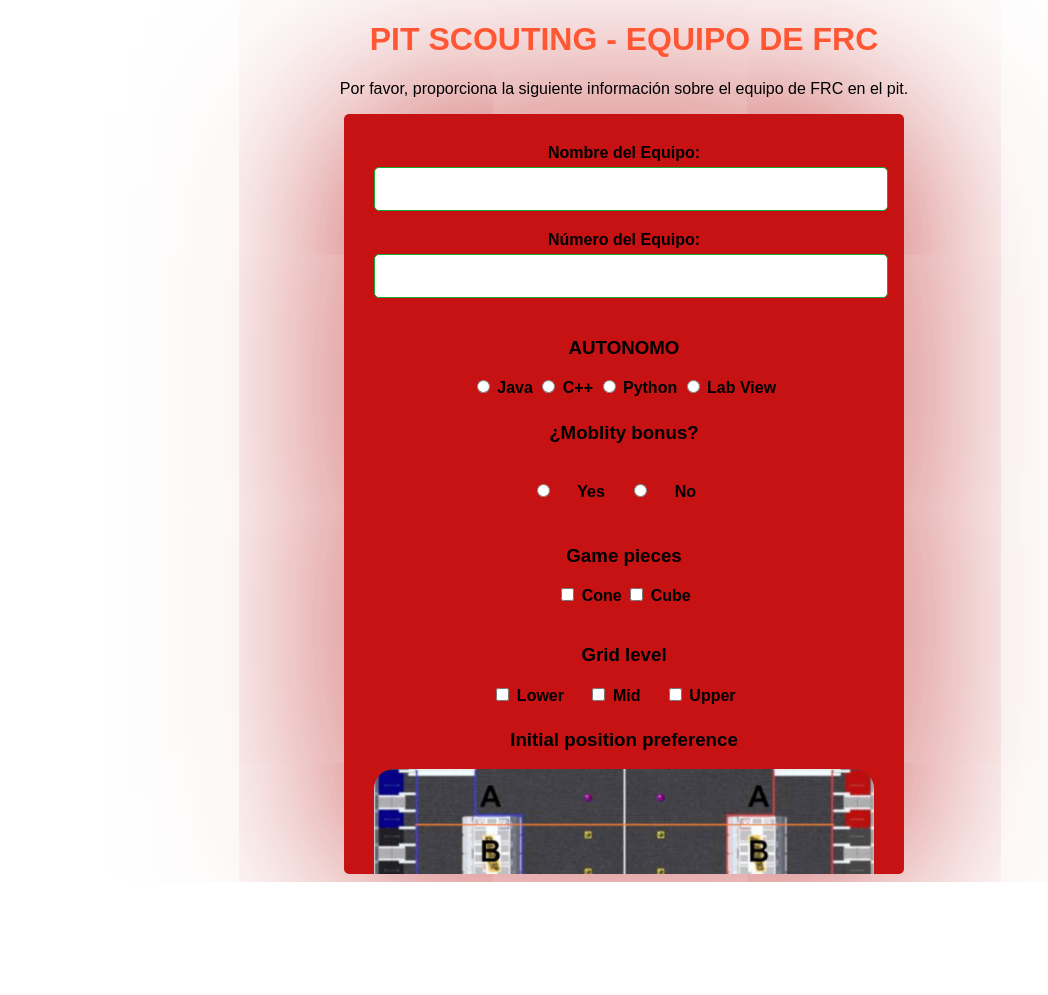
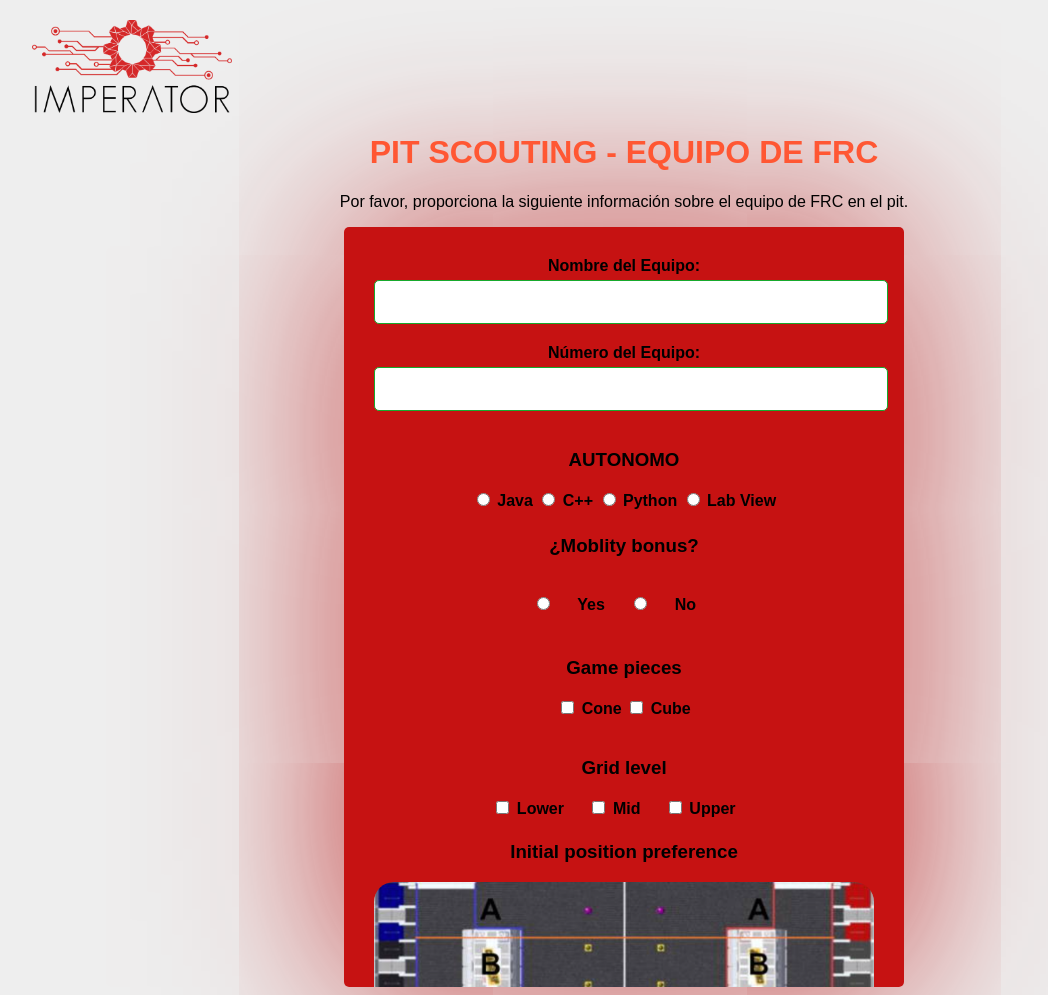
Before and after one commit to armandomm09/Domini, a plain HTML site: page pitScout/pitScouting.html in a window 1280 px wide. Shown: the whole page, without its empty margins (16-1064 px from the left). Before the commit the page ends 882 px from the top, so only its background shows below. Drawn offline with Linux system fonts and the light colour scheme.

Commit message:
add home page

```diff
--- /dev/null
+++ b/home/homePageStyle.css
@@ -0,0 +1,49 @@
+html,
+body {
+  width: 100%;
+  height: 100%;
+  overflow: hidden;
+  margin: 0;
+  display: flex;
+  flex-direction: column;
+  flex-wrap: wrap;
+  font-family: 'Courier New', Courier, monospace;
+  background-color: rgb(0, 0, 0)
+}
+
+h1 {
+    color: #e40808;
+}
+
+.logo {
+    width: 200px;
+    display: block;
+    align-content: start;
+    margin-left: 40px;
+    margin-top: 20px;
+    margin-bottom: 0px;
+}
+
+.buttons {
+    display: flex;
+    flex-wrap: wrap;
+    align-items: center;
+    justify-content: space-evenly;
+}
+
+ #buttonPit {
+    background-color: rgb(221, 17, 17);
+    color: #fff;
+    border: 2px solid #dd1212;
+    border-radius: 10px;
+  }
+
+ #buttonPit:hover {
+    background-color: #960c0c;
+    transition: background-color .15s, font-size .15s;
+    font-size: 18px;
+  }
+
+ #buttonPit:active {
+    border-color: #fff;
+  }
--- a/index.css
+++ b/pitScout/pitScout.css
@@ -1,6 +1,6 @@
 body {
     font-family: Arial, sans-serif;
-    background-color: #ffffff;
+    background-color: #eeeeee;
     text-align: center;
 }
 
@@ -120,3 +120,12 @@ input[type="submit"]:active {
     box-shadow: black;
 
 }
+
+.logo {
+    width: 200px;
+    display: block;
+    align-content: start;
+    margin-left: 40px;
+    margin-top: 20px;
+    margin-bottom: 0px;
+}
--- a/index.html
+++ b/pitScout/pitScouting.html
@@ -2,10 +2,16 @@
 <html>
 <head>
     <title>Pit Scouting - Equipo de FRC</title>
-    <link rel="stylesheet" href="index.css">
+    <link rel="stylesheet" href="/pitScout/pitScout.css">
 
 </head>
 <body>
+    <header>
+        <a href="/home/homePage.html">
+        <img src="/globalResources/logo_oficial_conNombre.png" class="logo"/>
+        </a>
+
+    </header>
     <h1>Pit Scouting - Equipo de FRC</h1>
     <p>Por favor, proporciona la siguiente información sobre el equipo de FRC en el pit.</p>
     <form action="guardar_datos.php" method="post">
@@ -66,7 +72,7 @@
 
         <div class="initial-position">
             <h3>Initial position preference</h3>
-            <embed src="./initial-position.png">
+            <embed src="/pitScout/resources/initial-position.png">
 
         </div>
 
```
Also changed, not shown: home/homePage.html (added, +20 -0 lines), globalResources/logo_oficial_conNombre.png (added), pitScout/resources/initial-position.png (renamed from initial-position.png).
